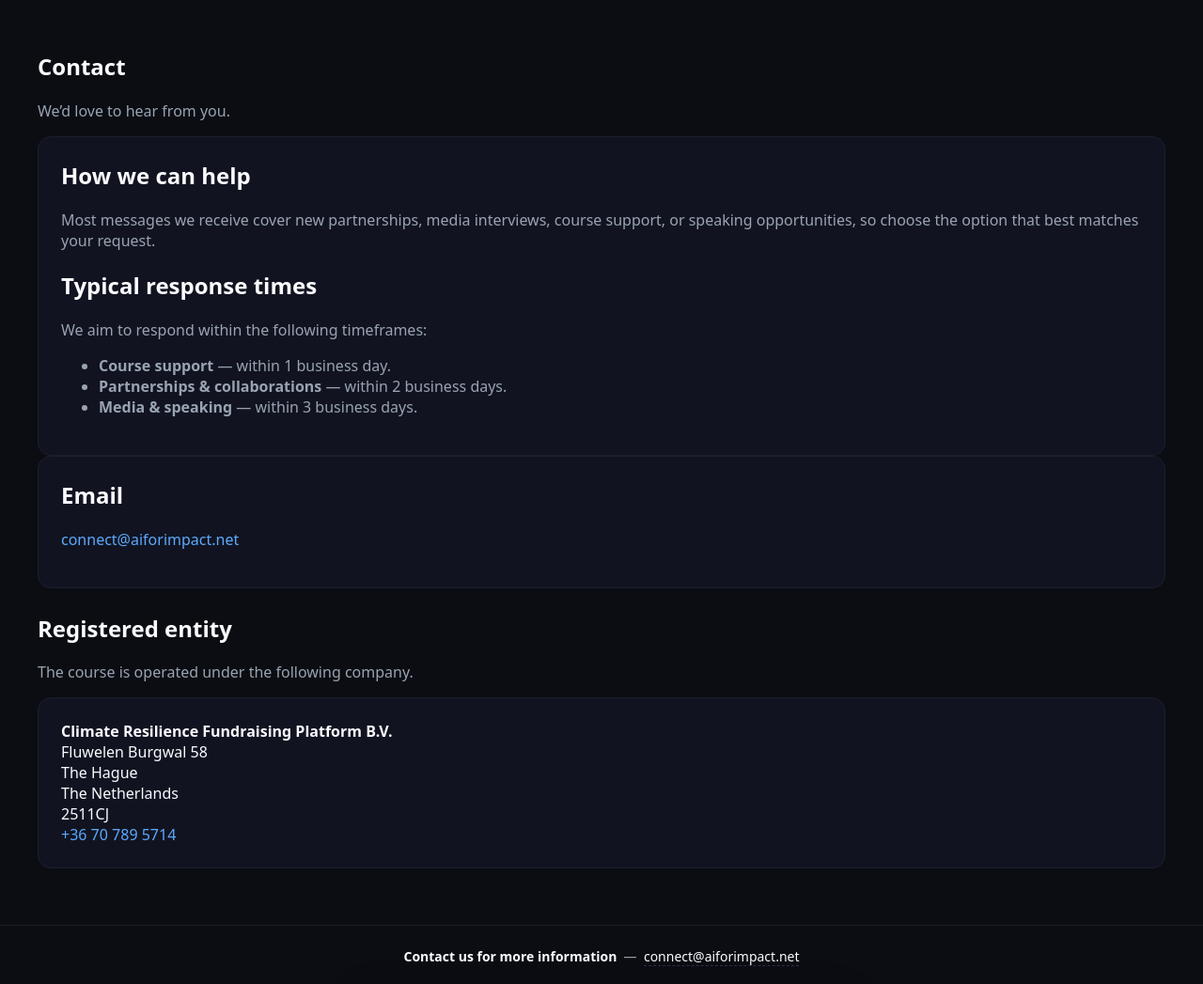
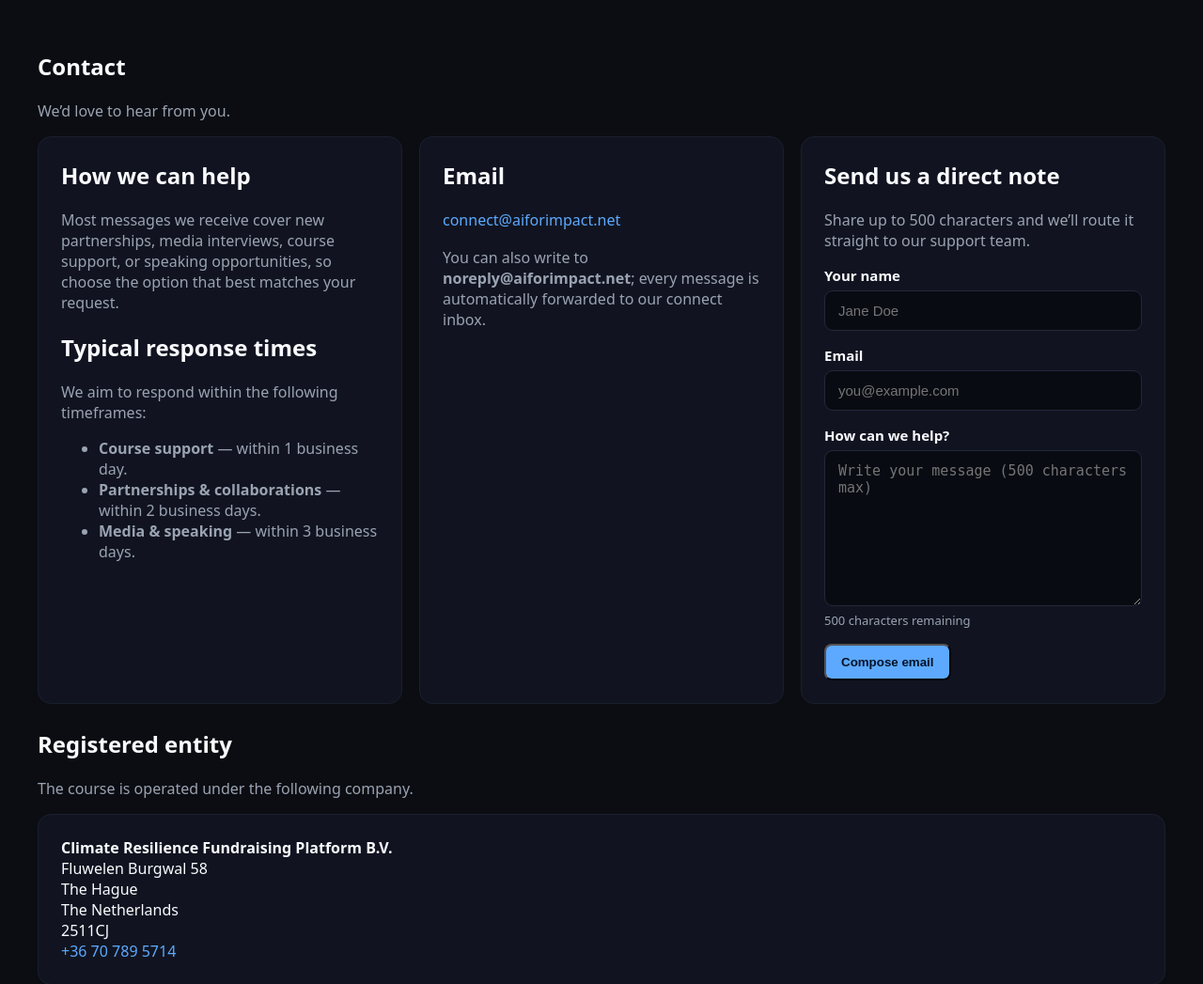
Before and after one commit to AIforimpact22/mainaiforimpact, a Flask app: template templates/contact.html in a window 1280 px wide. Shown: the part 155-1202 px from the top of the page at 94% size. Run offline with Flask 3, Linux system fonts and the light colour scheme; the template is opened without the code that fills it, so the values that code supplies are empty; parts of the project's set-up code (start-up, migrations or seed data) failed here and were passed over; some libraries are stand-ins or nearby versions.

Commit message:
Enhance contact page with direct message option

```diff
--- a/templates/contact.html
+++ b/templates/contact.html
@@ -1,5 +1,25 @@
 {% extends "base.html" %}
 {% block title %}Contact — Ai For Impact{% endblock %}
+
+{% block head %}
+  {{ super() }}
+  <style>
+    .contact-grid{display:grid;gap:18px;grid-template-columns:repeat(auto-fit,minmax(260px,1fr))}
+    .contact-form{display:flex;flex-direction:column;gap:16px;margin-top:14px}
+    .contact-form .form-field{display:flex;flex-direction:column;gap:6px}
+    .contact-form label{font-weight:700;font-size:15px;color:var(--ink)}
+    .contact-form input,
+    .contact-form textarea{background:#090b12;border:1px solid #23283a;border-radius:9px;padding:12px 14px;color:var(--ink);font-size:15px;min-width:0}
+    .contact-form input:focus,
+    .contact-form textarea:focus{outline:2px solid rgba(92,169,255,.6);outline-offset:1px}
+    .contact-form textarea{resize:vertical;min-height:140px}
+    .contact-form .char-count{font-size:13px;color:var(--muted)}
+    .contact-form button{align-self:flex-start}
+    .form-feedback{font-size:14px;margin:0}
+    .form-feedback.is-success{color:#8be087}
+    .form-feedback.is-error{color:#ff8383}
+  </style>
+{% endblock %}
 
 {% block content %}
 <section class="section-card" style="margin-top:26px;" aria-labelledby="contact-title">
@@ -8,7 +28,7 @@
     <p class="muted">We’d love to hear from you.</p>
   </div>
 
-  <div class="body">
+  <div class="body contact-grid">
     <div class="card">
       <h2 style="margin-top:0">How we can help</h2>
       <p class="muted">
@@ -28,6 +48,31 @@
       <p>
         <a href="mailto:connect@aiforimpact.net" rel="nofollow">connect@aiforimpact.net</a>
       </p>
+      <p class="muted" style="margin-top:18px">
+        You can also write to <strong>noreply@aiforimpact.net</strong>; every message is automatically forwarded to our
+        connect inbox.
+      </p>
+    </div>
+    <div class="card">
+      <h2 style="margin-top:0">Send us a direct note</h2>
+      <p class="muted">Share up to 500 characters and we’ll route it straight to our support team.</p>
+      <form id="direct-contact-form" class="contact-form" action="mailto:noreply@aiforimpact.net" method="post" enctype="text/plain" novalidate>
+        <div class="form-field">
+          <label for="direct-contact-name">Your name</label>
+          <input type="text" id="direct-contact-name" name="name" maxlength="120" autocomplete="name" placeholder="Jane Doe">
+        </div>
+        <div class="form-field">
+          <label for="direct-contact-email">Email</label>
+          <input type="email" id="direct-contact-email" name="email" required autocomplete="email" placeholder="you@example.com">
+        </div>
+        <div class="form-field">
+          <label for="direct-contact-message">How can we help?</label>
+          <textarea id="direct-contact-message" name="message" maxlength="500" required placeholder="Write your message (500 characters max)"></textarea>
+          <div class="char-count" data-remaining aria-live="polite">500 characters remaining</div>
+        </div>
+        <button type="submit" class="btn">Compose email</button>
+        <p id="direct-contact-feedback" class="form-feedback muted" hidden role="status"></p>
+      </form>
     </div>
   </div>
 </section>
@@ -49,4 +94,63 @@
     </address>
   </div>
 </section>
+
+<script>
+  (function(){
+    const form = document.getElementById("direct-contact-form");
+    if (!form) return;
+    const messageField = form.querySelector("textarea[name='message']");
+    const counter = form.querySelector("[data-remaining]");
+    const feedback = document.getElementById("direct-contact-feedback");
+    const limit = messageField ? parseInt(messageField.getAttribute("maxlength"), 10) || 500 : 500;
+
+    function updateCounter(){
+      if (!messageField || !counter) return;
+      const used = messageField.value.length;
+      const remaining = Math.max(limit - used, 0);
+      counter.textContent = `${remaining} characters remaining`;
+    }
+
+    updateCounter();
+    form.addEventListener("input", updateCounter);
+
+    form.addEventListener("submit", function(event){
+      event.preventDefault();
+      if (!form.reportValidity()) {
+        if (feedback) {
+          feedback.hidden = false;
+          feedback.textContent = "Please complete the required fields before sending.";
+          feedback.classList.remove("is-success");
+          feedback.classList.add("is-error");
+        }
+        return;
+      }
+
+      const formData = new FormData(form);
+      const name = (formData.get("name") || "").toString().trim();
+      const email = (formData.get("email") || "").toString().trim();
+      const message = (formData.get("message") || "").toString().trim();
+
+      const subject = name ? `Contact from ${name}` : "Contact from Ai For Impact website";
+      const bodyLines = [
+        name ? `Name: ${name}` : "Name: (not provided)",
+        `Email: ${email}`,
+        "",
+        message,
+        "",
+        "— Sent via noreply@aiforimpact.net (forwarded to connect@aiforimpact.net)",
+      ];
+
+      const mailtoUrl = `mailto:noreply@aiforimpact.net?subject=${encodeURIComponent(subject)}&body=${encodeURIComponent(bodyLines.join("\n"))}`;
+      window.location.href = mailtoUrl;
+
+      if (feedback) {
+        feedback.hidden = false;
+        feedback.textContent = "We’ll open your email client and forward the message straight to connect@aiforimpact.net.";
+        feedback.classList.remove("is-error");
+        feedback.classList.add("is-success");
+      }
+    });
+  })();
+</script>
 {% endblock %}
```
